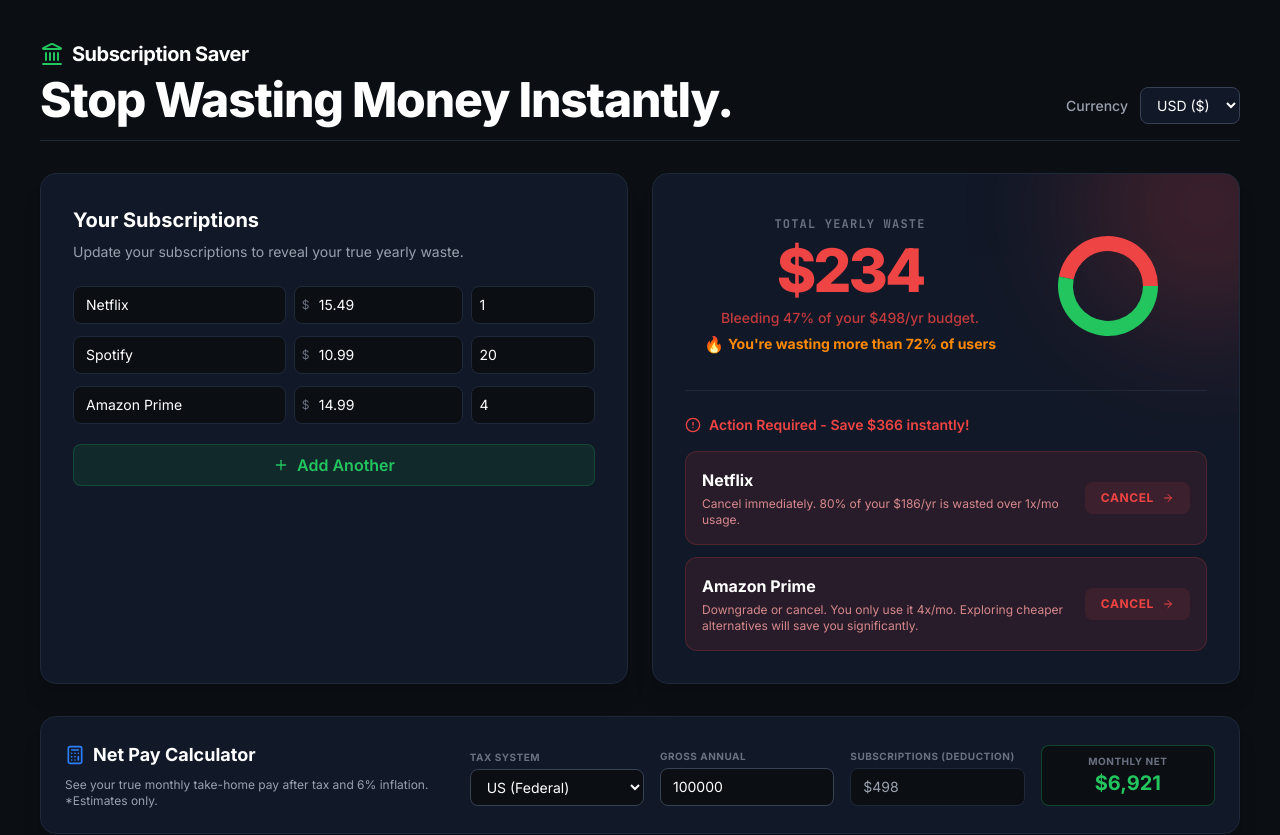
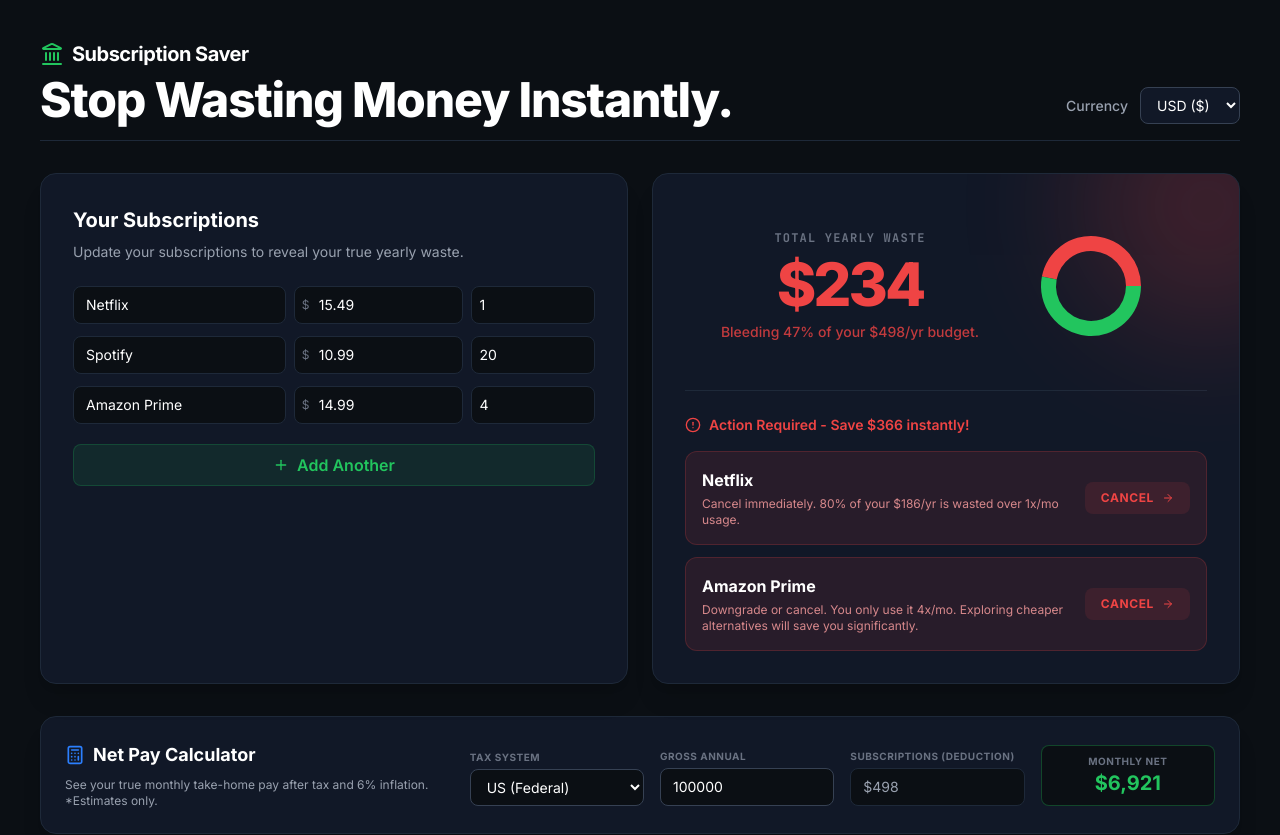
Before and after one commit to krishnaprasadks-bot/Subscription-saver, a Next.js app: page / in a window 1280 px wide. Shown: the top 835 px of the page. Built offline with nearby package versions, Linux system fonts and the light colour scheme.

Commit message:
refactor: remove misleading waste comparison text

```diff
--- a/app/page.tsx
+++ b/app/page.tsx
@@ -376,7 +376,6 @@ export default function FinancialToolkit() {
                 {totals.wastedAmount > 0 ? (
                   <>
                     <p className="text-[#EF4444]/80 mt-2 text-sm font-medium">Bleeding {overallWastePercentage}% of your {formatCurrency(totals.yearlyCost, globalCurrency)}/yr budget.</p>
-                    <p className="text-orange-400 mt-1 text-sm font-bold flex items-center gap-1"><span className="text-base">🔥</span> You&apos;re wasting more than 72% of users</p>
                   </>
                 ) : (
                   <p className="text-[#22C55E]/80 mt-2 text-sm font-medium">Zero waste detected.</p>
```
